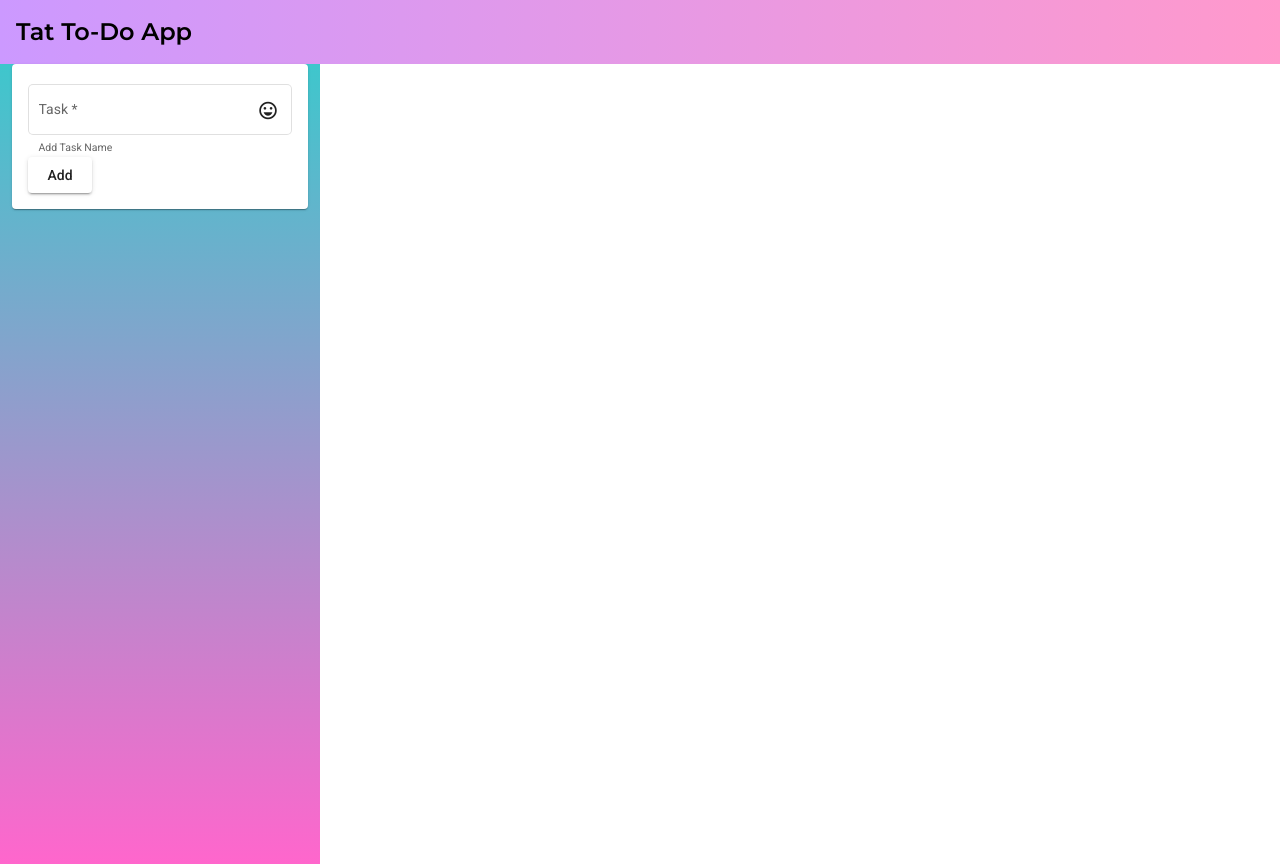
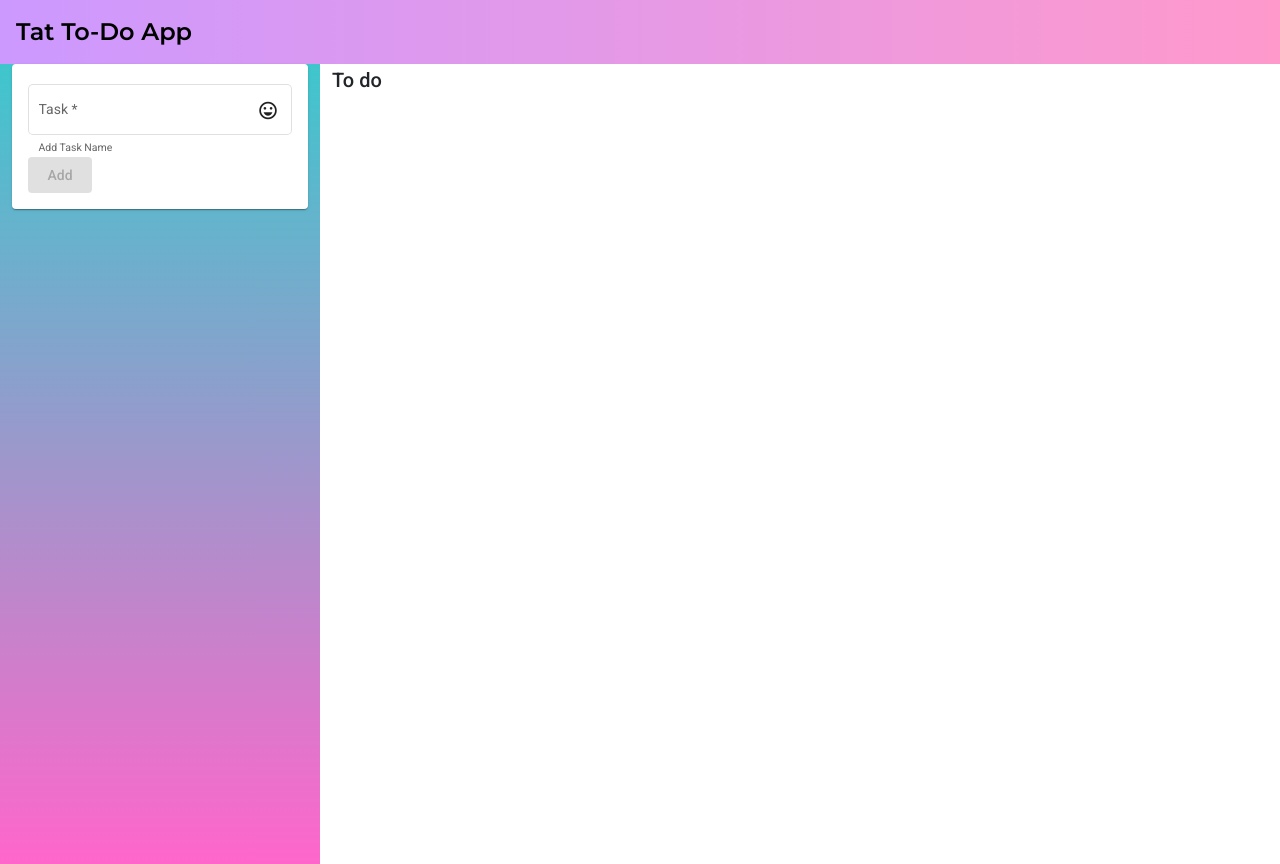
Before and after one commit to socraTat/boredMoments, an Angular app in the folder todo_app/: page / in a window 1280 px wide. Built offline with nearby package versions, Linux system fonts and the light colour scheme.

Commit message:
added drag&droplistGroup to todo (from angular material)

```diff
--- a/todo_app/src/app/app.module.ts
+++ b/todo_app/src/app/app.module.ts
@@ -15,6 +15,9 @@ import {MatIconModule} from '@angular/material/icon';
 import {MatButtonModule} from '@angular/material/button';
 
 import { ReactiveFormsModule } from '@angular/forms';
+
+import {DragDropModule} from '@angular/cdk/drag-drop';
+
 
 
 
@@ -38,7 +41,8 @@ import { ReactiveFormsModule } from '@angular/forms';
     MatInputModule,
     MatIconModule,
     MatButtonModule,
-    ReactiveFormsModule
+    ReactiveFormsModule,
+    DragDropModule
 
   ],
   providers: [],
--- /dev/null
+++ b/todo_app/src/app/task.ts
@@ -0,0 +1,4 @@
+export interface tasks{
+  description: string,
+  done: boolean
+}
--- a/todo_app/src/app/todo/todo.component.css
+++ b/todo_app/src/app/todo/todo.component.css
@@ -7,6 +7,8 @@
   width: 100%;
 }
 
-.matformbtn{
+form .matformbtn{
+
+
 
 }
--- a/todo_app/src/app/todo/todo.component.html
+++ b/todo_app/src/app/todo/todo.component.html
@@ -11,13 +11,43 @@
               <mat-hint>Add Task Name</mat-hint>
 
             </mat-form-field>
-            <button class="matformbtn" mat-raised-button>Add</button>
+            <button class="matformbtn" mat-raised-button [disabled]="todoForm.invalid">Add</button>
           </form>
         </mat-card>
       </div>
 
     </div>
 
-    <div class="col-md-9"></div>
+    <div class="col-md-9">
+      <div cdkDropListGroup>
+        <div class="row">
+          <div class="col-md-4">
+            <!--For To DO-->
+            <div class="example-container">
+              <h2>To do</h2>
+
+              <div
+                cdkDropList
+                [cdkDropListData]="tasks"
+                class="example-list"
+                (cdkDropListDropped)="drop($event)">
+                <div class="example-box" *ngFor="let item of tasks" cdkDrag>{{item}}</div>
+              </div>
+            </div>
+
+
+          </div>
+
+          <div class="col-md-4">
+            <!--For In Progress-->
+          </div>
+          <div class="col-md-4">
+            <!--For Done-->
+
+          </div>
+
+        </div>
+      </div>
+    </div>
   </div>
 </div>
--- a/todo_app/src/app/todo/todo.component.ts
+++ b/todo_app/src/app/todo/todo.component.ts
@@ -1,5 +1,7 @@
+import { CdkDragDrop, moveItemInArray, transferArrayItem } from '@angular/cdk/drag-drop';
 import { Component, OnInit } from '@angular/core';
 import {FormGroup, FormBuilder, Validators} from '@angular/forms';
+import { tasks } from '../task';
 
 @Component({
   selector: 'app-todo',
@@ -10,6 +12,17 @@ export class TodoComponent implements OnInit {
 
   todoForm!: FormGroup;
 
+  tasks: tasks [] = [];
+  inProgress: tasks [] = [];
+
+
+
+
+
+
+
+
+
 
   constructor(private formB: FormBuilder) { }
 
@@ -19,4 +32,18 @@ export class TodoComponent implements OnInit {
     })
   }
 
+
+  drop(event: CdkDragDrop<tasks[]>) {
+    if (event.previousContainer === event.container) {
+      moveItemInArray(event.container.data, event.previousIndex, event.currentIndex);
+    } else {
+      transferArrayItem(
+        event.previousContainer.data,
+        event.container.data,
+        event.previousIndex,
+        event.currentIndex,
+      );
+    }
+  }
+
 }
```
